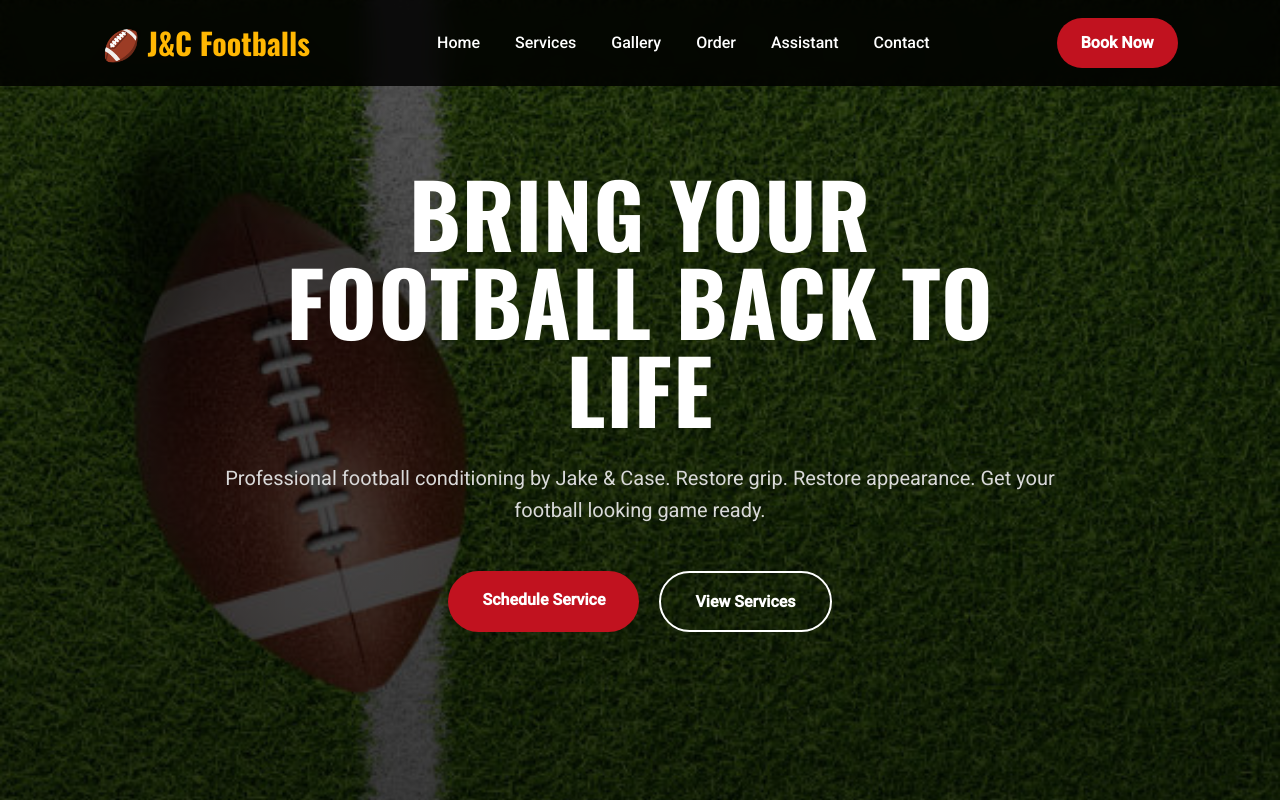
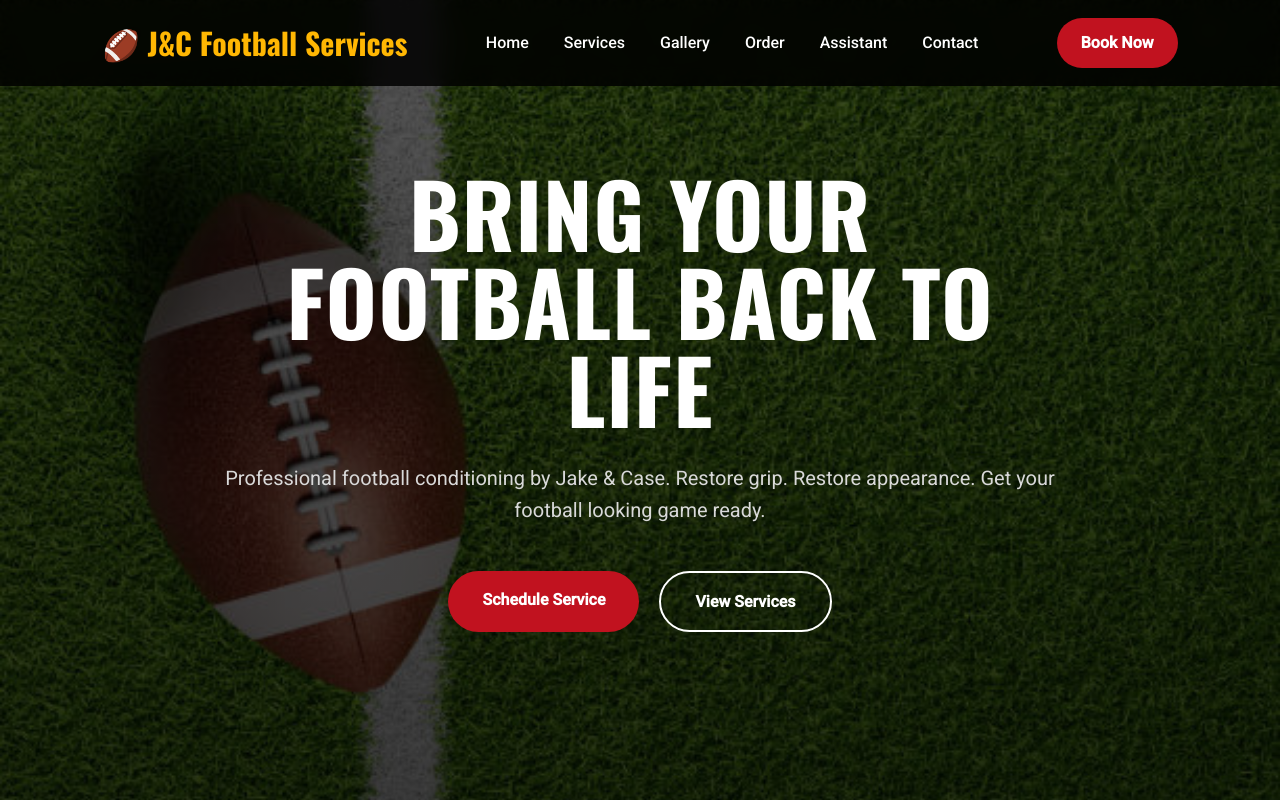
Before and after one commit to SawyerWetson/JakeAndCaseFootballs, a website: page index.html in a window 1280 px wide. Shown: the top 800 px of the page. Drawn offline with nearby package versions, Linux system fonts and the light colour scheme.

Commit message:
Update index.html

```diff
--- a/index.html
+++ b/index.html
@@ -28,7 +28,7 @@
 
 <div class="logo">
 
-🏈 J&C Footballs
+🏈 J&C Football Services
 
 </div>
 
```
